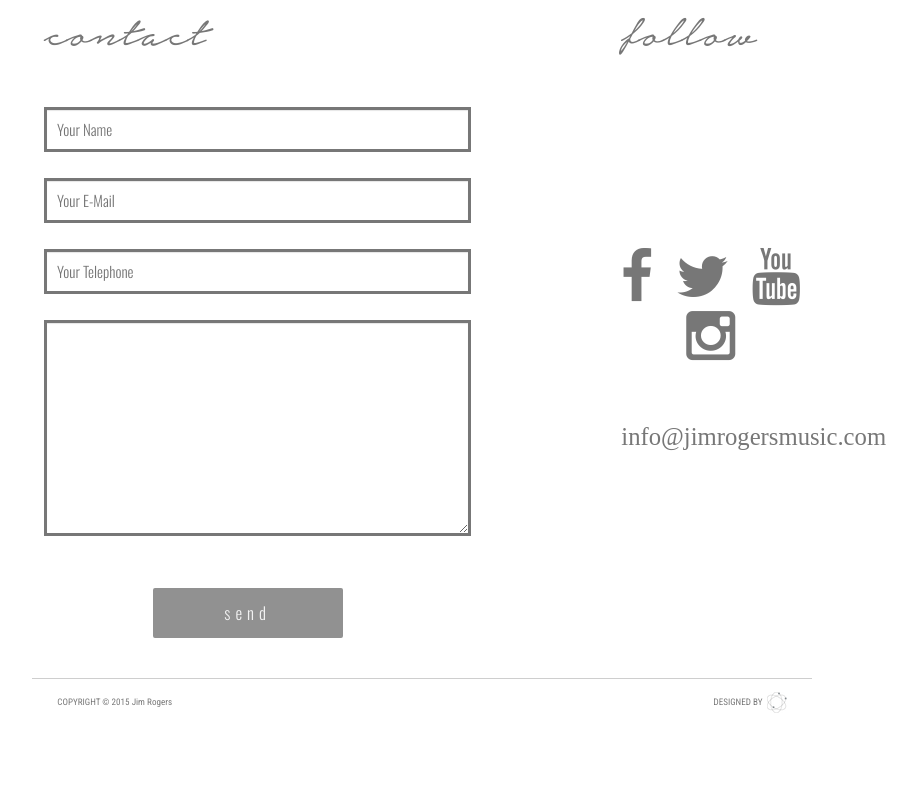
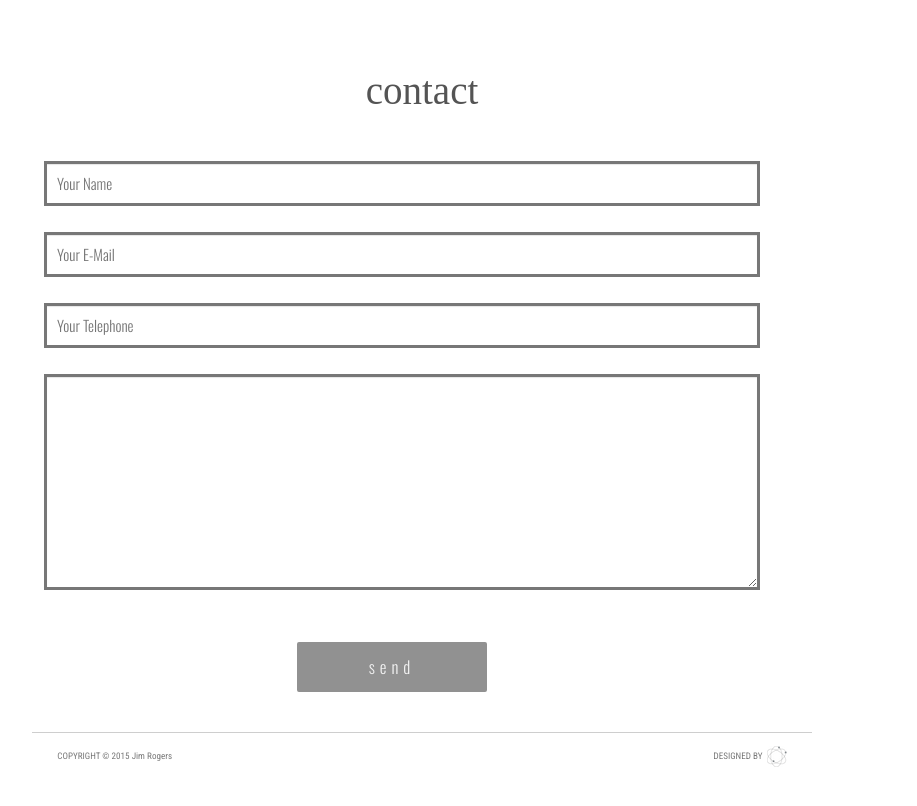
Before and after one commit to JimRogers/jimrogerswebsite, a Jekyll site: the page built from contact/index.html, in a window 1280 px wide. Shown: the top 806 px of the page, without its empty margins (218-1135 px from the left). Built offline with Jekyll 4.4.1, drawn with Linux system fonts in a browser that asks for light colours; comment, search, counter and statistics services are not loaded.

Commit message:
Adjust contact section

```diff
--- a/_includes/contact-section.html
+++ b/_includes/contact-section.html
@@ -1,10 +1,10 @@
 <span id="contact"></span>
 <section class="contact">
 <div class="container">
+   <h3>contact</h3>
+  <div class="col-md-12">
+    <div id="contact-text">
 
-  <div class="col-md-8">
-    <div id="contact-text">
-      <h3>contact</h3>
           <div id="contactform">
         		<form action="php/contact.php" id ="myform" method="post" enctype="plain">
               <input type="text" name="Name"  placeholder="Your Name">
@@ -17,19 +17,5 @@
     </div><!--end contact text-->
   </div><!--end col md 8-->
 
-  <div class="col-md-4">
-    <div class="socials">
-      <span><h3>follow</h3></span>
-      <ul>
-        <li><a href="http://www.facebook.com/jimrogersmusic/"><i class="fa fa-facebook"></i></a></li>
-        <li><a href="http://www.twitter.com/jimrogersmusic/"><i class="fa fa-twitter"></i></a></li>
-        <li><a href="http://www.youtube.com/jimrogersmusic/"><i class="fa fa-youtube"></i></a></li>
-        <li><a href="http://www.instagram.com/jimrogersmusic/"><i class="fa fa-instagram"></i></a></li>
-      </ul>
-
-      <p>info@jimrogersmusic.com</p>
-    </div><!--socials-->
-  </div><!--end col md 4-->
-
 </div><!--end container-->
 </section><!--end contact-->
--- a/_layouts/default.html
+++ b/_layouts/default.html
@@ -11,7 +11,6 @@
           {% include music-section.html %}
               {{ content }}
           {% include contact-section.html %}
-          {% include social-section.html %}
           {% include footer.html %}
           {% include scripts.html %}
     </div>
--- a/css/style.css
+++ b/css/style.css
@@ -593,17 +593,11 @@ Contact Section
   color:#777;
 }
 .contact h3 {
-  font-family:"Notera";
-  text-align:left;
-  color:#777;
-  font-size:4.8em;
-  padding-bottom:20px;
-  margin-left:40px;
-  margin-top:0px;
-  position:relative;
-}
-.contact span h3 {
-  color:#fff;
+  font-family: "Playfair Display";
+  font-size:3em;
+  color:#545454;
+  padding-bottom:30px;
+  text-align:center;
 }
 
 #contactform {
```
